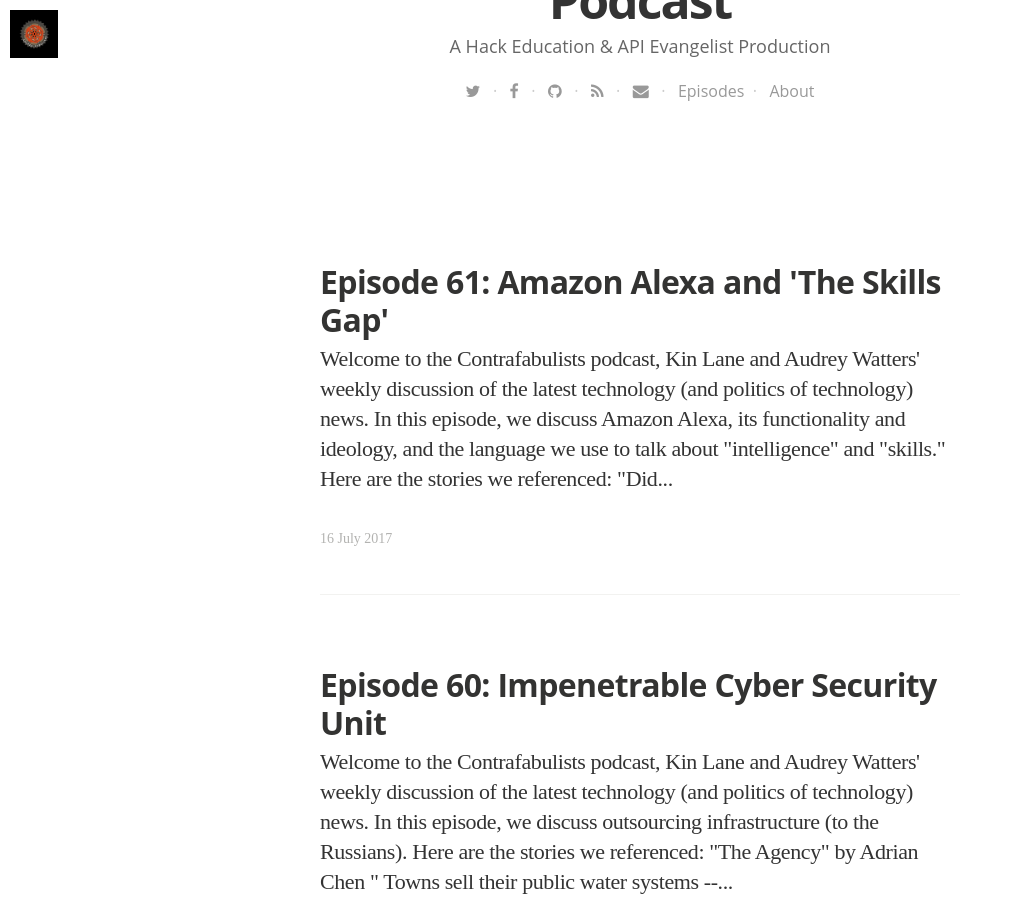
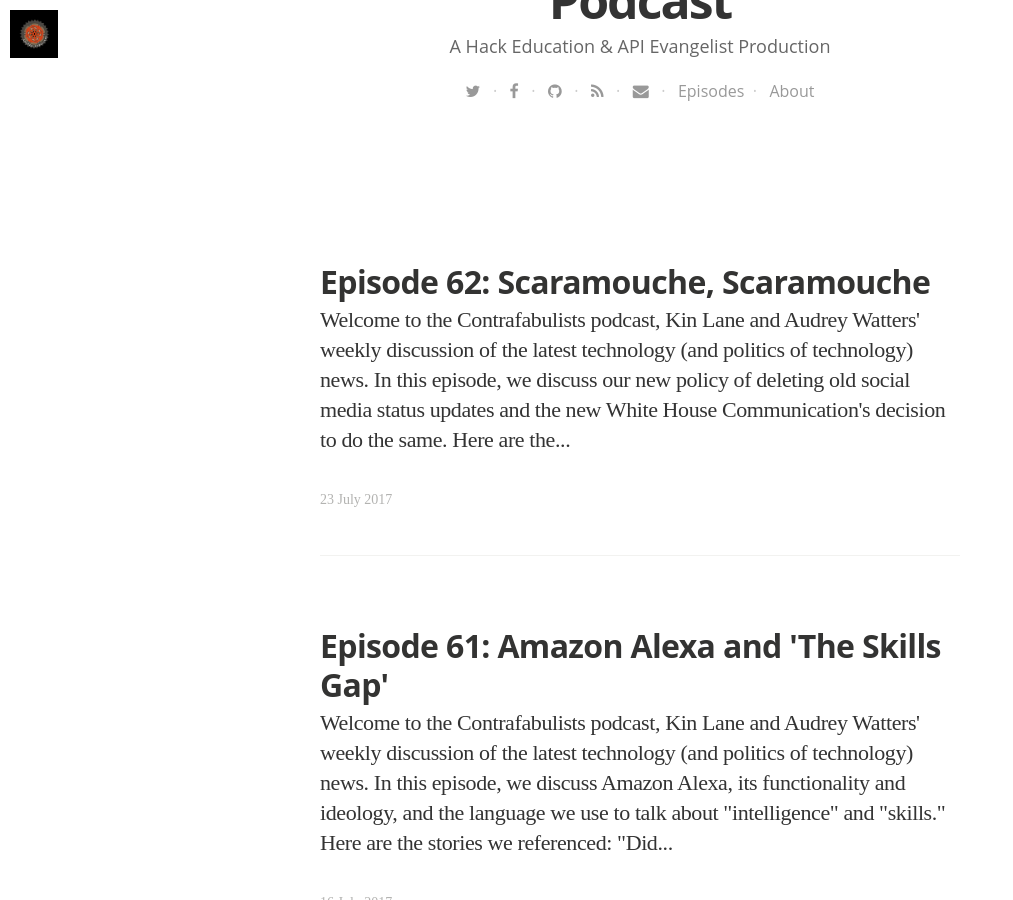
Before and after one commit to Contrafabulists/podcast, a Jekyll site: the page built from blog/index.html, in a window 1280 px wide and 900 px high, scrolled down 609 px. Shown: the whole window, without its empty margins (0-1013 px from the left). Built offline with Jekyll 4.4.1, drawn with Linux system fonts in a browser that asks for light colours; nearby versions of some CDN libraries; some web fonts are replaced; the list of posts is cut into pages by our own code; some of the changed text lies outside the part shown.

Commit message:
new episode

```diff
--- a/_data/podcasts.yaml
+++ b/_data/podcasts.yaml
@@ -894,3 +894,17 @@
   tags:
   - Technology
   - Politics
+- title: "Contrafabulists Episode 62"
+  summary: "In this episode, we discuss our new policy of deleting old social media status updates and the new White House Communication's decision to do the same."
+  description: "In this episode, we discuss our new policy of deleting old social media status updates and the new White House Communication's decision to do the same."
+  subtitle: "Tech, Scrutinized"
+  image: /assets/images/cog-big.png
+  audio_file: http://s3.amazonaws.com/contrafabulists/2017-07-23-episode-62.mp3
+  audio_length: 51863846
+  sound_cloud: https://soundcloud.com/contrafabulists/episode-62
+  duration: '0:36:01'
+  publish_date: "2017-07-23 20:30:00"
+  url: 2017/07/23/episode-62
+  tags:
+  - Technology
+  - Politics
--- /dev/null
+++ b/_posts/2017-07-23-episode-62.html
@@ -0,0 +1,25 @@
+---
+layout: post
+title: "Episode 62: Scaramouche, Scaramouche"
+date: 2017-07-23 20:20:00 +0000
+image: https://s3.amazonaws.com/contrafabulists/2017-07-23-clown.jpg
+imagecredits: https://www.flickr.com/photos/cogdog/6129164570
+---
+<p>Welcome to the Contrafabulists podcast, <a href="http://kinlane.com">Kin Lane</a> and <a href="http://audreywatters.com">Audrey Watters</a>' weekly discussion of the latest technology (and politics of technology) news.</p>
+
+<p>In this episode, we discuss our new policy of deleting old social media status updates and the new White House Communication's decision to do the same.</p>
+
+<p>
+<iframe width="100%" height="166" scrolling="no" frameborder="no" src="https://w.soundcloud.com/player/?url=https%3A//api.soundcloud.com/tracks/334523105&amp;color=ff5500&amp;auto_play=false&amp;hide_related=false&amp;show_comments=true&amp;show_user=true&amp;show_reposts=false"></iframe>
+</p>
+
+<p>Here are the stories we referenced:</p>
+
+<ul>
+<li>"<a href="http://kinlane.com/2017/07/14/i-flushed-the-last-nine-years-of-my-facebook-profile/">I Flushed the Last 9 Years of My Facebook Profile</a>" by Kin</li>
+<li>"<a href="https://www.theguardian.com/us-news/2017/jul/22/new-communications-head-anthony-scaramucci-deletes-old-tweets">New communications head Anthony Scaramucci deletes old tweets</a>" via The Guardian</li>
+</ul>
+
+<p>Apologies for the F-bombs.</p>
+
+<p>Feedback is welcome. (You should <a href="mailto:kinlane@gmail.com">email Kin</a> with it though, not Audrey.)</p>
--- a/index.html
+++ b/index.html
@@ -8,6 +8,6 @@ layout: default
 
 <p><strong>To Subscribe</strong>: You can subscribe to the podcast via iTunes, Stitcher, or <a href="https://soundcloud.com/contrafabulists">Soundcloud</a> (or via any other app that supports <a href="http://podcast.contrafabulists.com/feed.xml">RSS</a>). The <a href="http://podcast.contrafabulists.com/blog/">show notes</a> can be found <a href="http://podcast.contrafabulists.com/blog/">on this blog</a> and can also be subscribed to <a href="http://podcast.contrafabulists.com/blog.xml">via RSS</a>. These are all included as part of <a href="http://hackeducation.us5.list-manage1.com/subscribe?u=0ab07657df870af8eb101b4e5&id=c0e1f570cf">the weekly Contrafabulists Newsletter</a>.</p>
 
-<p><strong>Latest Episode: "<a href="http://podcast.contrafabulists.com/2017/07/16/episode-61">61: Amazon Alexa and 'The Skills Gap'</a>"</strong>
+<p><strong>Latest Episode: "<a href="http://podcast.contrafabulists.com/2017/07/23/episode-62">62: Scaramouche, Scaramouche</a>"</strong>
 
 <p style="text-align: right; font-size:12px"><em>Image credits: <a href="http://bryanmmathers.com">Bryan Mathers</a>. Intro audio credits: "<a href="https://files.freemusicarchive.org/music%2FWFMU%2FAll-Star_Trio%2FAntique_Phonograph_Music_Program_01192016%2FAll-Star_Trio_-_01_-_Oh_By_Jingo.mp3">Oh By Jingo</a>" via the All Star Trio</em></p>
```
